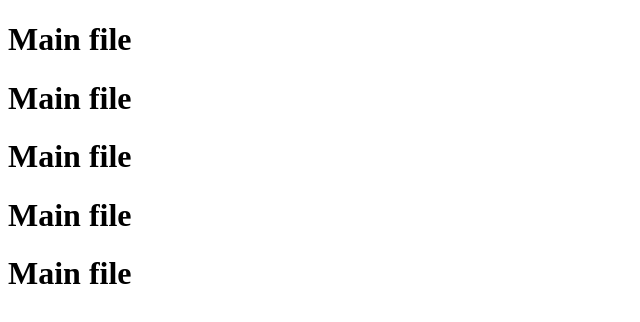
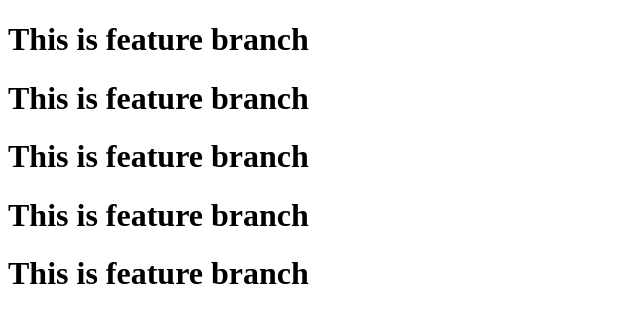
Before and after one commit to iamravinder1629/branch, a plain HTML site: page index.html in a window 1280 px wide. Shown: the whole page, without its empty margins (0-640 px from the left). Drawn offline with Linux system fonts and the light colour scheme.

Commit message:
feature added

```diff
--- a/index.html
+++ b/index.html
@@ -6,10 +6,10 @@
     <title>Document</title>
 </head>
 <body>
-    <h1>Main file</h1>
-    <h1>Main file</h1>
-    <h1>Main file</h1>
-    <h1>Main file</h1>
-    <h1>Main file</h1>
+    <h1>This is feature branch</h1>
+    <h1>This is feature branch</h1>
+    <h1>This is feature branch</h1>
+    <h1>This is feature branch</h1>
+    <h1>This is feature branch</h1>
 </body>
 </html>
```
